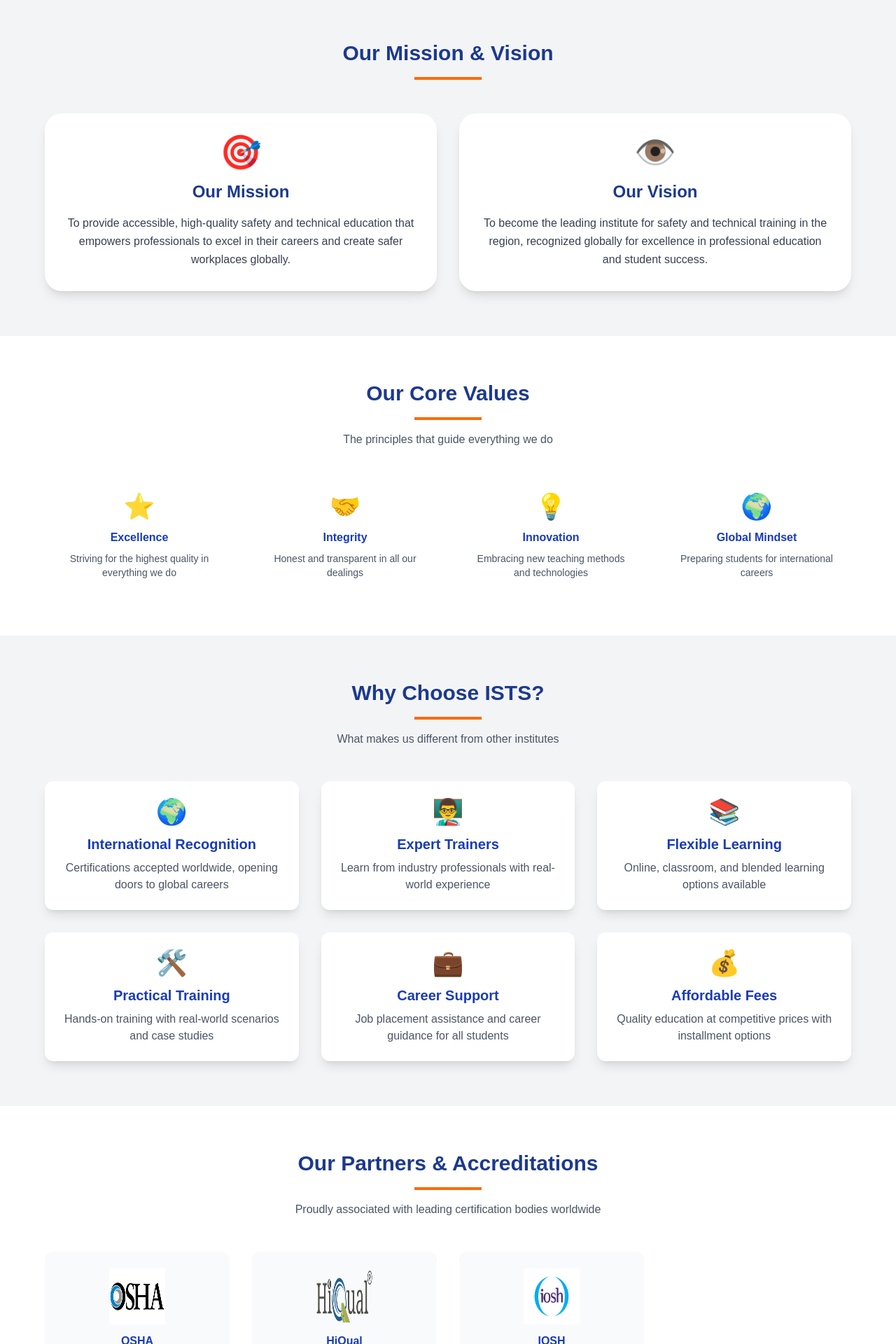
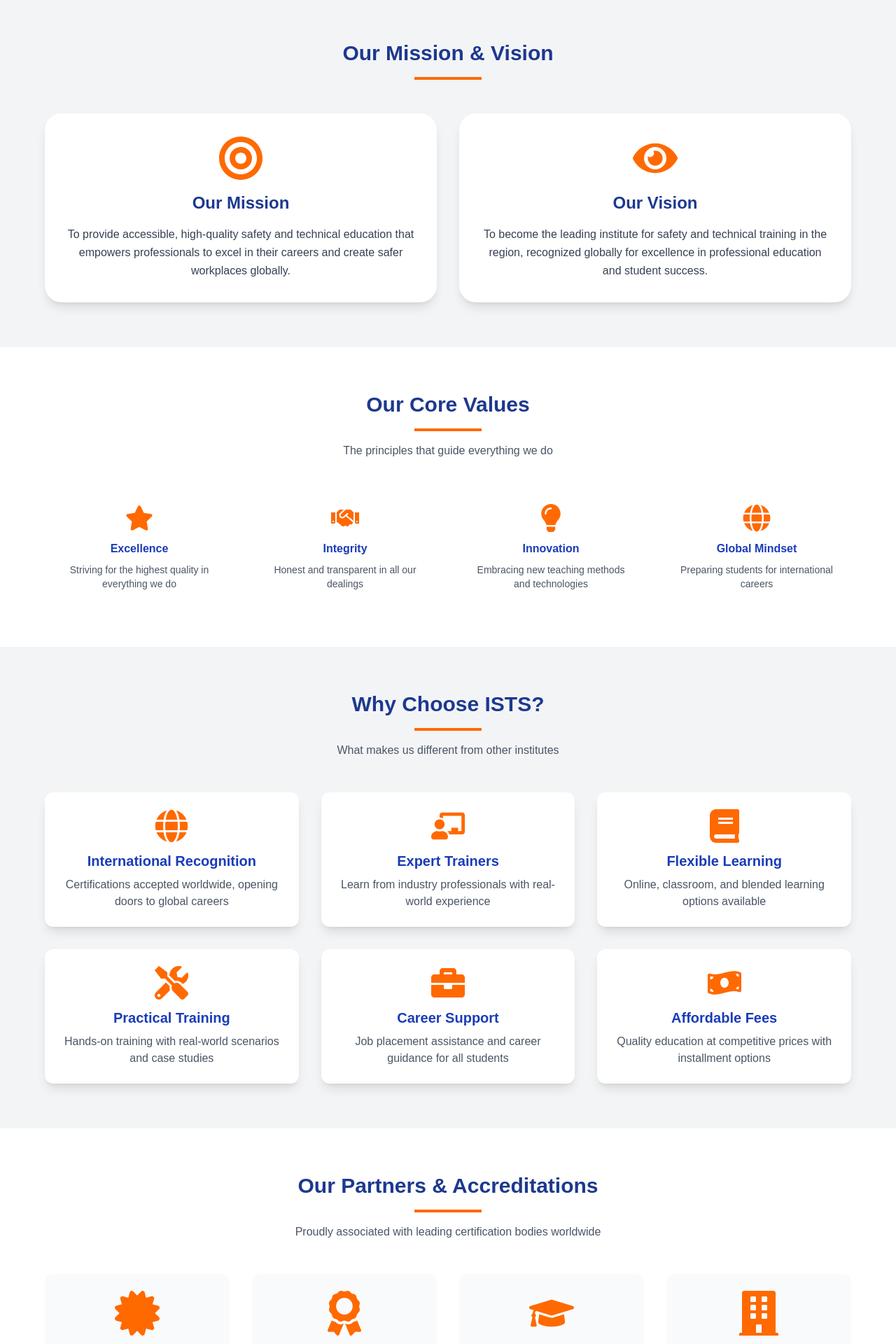
Before and after one commit to nehalrauf199-sudo/ists-website, a Next.js app: page /about in a window 1280 px wide. Shown: the part 880-2800 px from the top of the page at 70% size. Built offline with nearby package versions, Linux system fonts and the light colour scheme; no server answers.

Commit message:
Updated about page with React Icons instead of emojis

```diff
--- a/app/about/page.js
+++ b/app/about/page.js
@@ -1,3 +1,26 @@
+import {
+    FaTrophy,
+    FaBullseye,
+    FaEye,
+    FaStar,
+    FaHandshake,
+    FaLightbulb,
+    FaGlobe,
+    FaUsers,
+    FaBook,
+    FaChalkboardTeacher,
+    FaTools,
+    FaBriefcase,
+    FaMoneyBillWave,
+    FaGraduationCap,
+    FaCertificate,
+    FaAward,
+    FaBuilding,
+    FaClock,
+    FaPhone,
+    FaEnvelope
+} from 'react-icons/fa';
+
 export default function About() {
     return (
         <div className="min-h-screen bg-gray-50">
@@ -37,7 +60,9 @@
                             </p>
                         </div>
                         <div className="bg-gradient-to-br from-blue-100 to-orange-100 rounded-2xl p-8 text-center">
-                            <div className="text-6xl mb-4">🏆</div>
+                            <div className="flex justify-center mb-4">
+                                <FaTrophy className="w-20 h-20 text-orange-500" />
+                            </div>
                             <h3 className="text-2xl font-bold text-blue-900 mb-2">10+ Years of Excellence</h3>
                             <p className="text-gray-700">Trusted by thousands of professionals worldwide</p>
                         </div>
@@ -55,7 +80,9 @@
                     <div className="grid md:grid-cols-2 gap-8">
                         {/* Mission Card */}
                         <div className="bg-white rounded-2xl shadow-lg p-8 text-center hover:shadow-2xl transition duration-300">
-                            <div className="text-5xl mb-4">🎯</div>
+                            <div className="flex justify-center mb-4">
+                                <FaBullseye className="w-16 h-16 text-orange-500" />
+                            </div>
                             <h3 className="text-2xl font-bold text-blue-900 mb-4">Our Mission</h3>
                             <p className="text-gray-700 leading-relaxed">
                                 To provide accessible, high-quality safety and technical education that empowers
@@ -64,7 +91,9 @@
                         </div>
                         {/* Vision Card */}
                         <div className="bg-white rounded-2xl shadow-lg p-8 text-center hover:shadow-2xl transition duration-300">
-                            <div className="text-5xl mb-4">👁️</div>
+                            <div className="flex justify-center mb-4">
+                                <FaEye className="w-16 h-16 text-orange-500" />
+                            </div>
                             <h3 className="text-2xl font-bold text-blue-900 mb-4">Our Vision</h3>
                             <p className="text-gray-700 leading-relaxed">
                                 To become the leading institute for safety and technical training in the region,
@@ -85,22 +114,30 @@
                     </div>
                     <div className="grid grid-cols-2 md:grid-cols-4 gap-6">
                         <div className="text-center p-4">
-                            <div className="text-4xl mb-3">⭐</div>
+                            <div className="flex justify-center mb-3">
+                                <FaStar className="w-10 h-10 text-orange-500" />
+                            </div>
                             <h4 className="font-bold text-blue-800 mb-2">Excellence</h4>
                             <p className="text-gray-600 text-sm">Striving for the highest quality in everything we do</p>
                         </div>
                         <div className="text-center p-4">
-                            <div className="text-4xl mb-3">🤝</div>
+                            <div className="flex justify-center mb-3">
+                                <FaHandshake className="w-10 h-10 text-orange-500" />
+                            </div>
                             <h4 className="font-bold text-blue-800 mb-2">Integrity</h4>
                             <p className="text-gray-600 text-sm">Honest and transparent in all our dealings</p>
                         </div>
                         <div className="text-center p-4">
-                            <div className="text-4xl mb-3">💡</div>
+                            <div className="flex justify-center mb-3">
+                                <FaLightbulb className="w-10 h-10 text-orange-500" />
+                            </div>
                             <h4 className="font-bold text-blue-800 mb-2">Innovation</h4>
                             <p className="text-gray-600 text-sm">Embracing new teaching methods and technologies</p>
                         </div>
                         <div className="text-center p-4">
-                            <div className="text-4xl mb-3">🌍</div>
+                            <div className="flex justify-center mb-3">
+                                <FaGlobe className="w-10 h-10 text-orange-500" />
+                            </div>
                             <h4 className="font-bold text-blue-800 mb-2">Global Mindset</h4>
                             <p className="text-gray-600 text-sm">Preparing students for international careers</p>
                         </div>
@@ -118,32 +155,44 @@
                     </div>
                     <div className="grid md:grid-cols-3 gap-8">
                         <div className="bg-white rounded-xl shadow-lg p-6 text-center hover:shadow-2xl transition duration-300">
-                            <div className="text-4xl mb-3">🌍</div>
+                            <div className="flex justify-center mb-3">
+                                <FaGlobe className="w-12 h-12 text-orange-500" />
+                            </div>
                             <h3 className="text-xl font-bold text-blue-800 mb-2">International Recognition</h3>
                             <p className="text-gray-600">Certifications accepted worldwide, opening doors to global careers</p>
                         </div>
                         <div className="bg-white rounded-xl shadow-lg p-6 text-center hover:shadow-2xl transition duration-300">
-                            <div className="text-4xl mb-3">👨‍🏫</div>
+                            <div className="flex justify-center mb-3">
+                                <FaChalkboardTeacher className="w-12 h-12 text-orange-500" />
+                            </div>
                             <h3 className="text-xl font-bold text-blue-800 mb-2">Expert Trainers</h3>
                             <p className="text-gray-600">Learn from industry professionals with real-world experience</p>
                         </div>
                         <div className="bg-white rounded-xl shadow-lg p-6 text-center hover:shadow-2xl transition duration-300">
-                            <div className="text-4xl mb-3">📚</div>
+                            <div className="flex justify-center mb-3">
+                                <FaBook className="w-12 h-12 text-orange-500" />
+                            </div>
                             <h3 className="text-xl font-bold text-blue-800 mb-2">Flexible Learning</h3>
                             <p className="text-gray-600">Online, classroom, and blended learning options available</p>
                         </div>
                         <div className="bg-white rounded-xl shadow-lg p-6 text-center hover:shadow-2xl transition duration-300">
-                            <div className="text-4xl mb-3">🛠️</div>
+                            <div className="flex justify-center mb-3">
+                                <FaTools className="w-12 h-12 text-orange-500" />
+                            </div>
                             <h3 className="text-xl font-bold text-blue-800 mb-2">Practical Training</h3>
                             <p className="text-gray-600">Hands-on training with real-world scenarios and case studies</p>
                         </div>
                         <div className="bg-white rounded-xl shadow-lg p-6 text-center hover:shadow-2xl transition duration-300">
-                            <div className="text-4xl mb-3">💼</div>
+                            <div className="flex justify-center mb-3">
+                                <FaBriefcase className="w-12 h-12 text-orange-500" />
+                            </div>
                             <h3 className="text-xl font-bold text-blue-800 mb-2">Career Support</h3>
                             <p className="text-gray-600">Job placement assistance and career guidance for all students</p>
                         </div>
                         <div className="bg-white rounded-xl shadow-lg p-6 text-center hover:shadow-2xl transition duration-300">
-                            <div className="text-4xl mb-3">💰</div>
+                            <div className="flex justify-center mb-3">
+                                <FaMoneyBillWave className="w-12 h-12 text-orange-500" />
+                            </div>
                             <h3 className="text-xl font-bold text-blue-800 mb-2">Affordable Fees</h3>
                             <p className="text-gray-600">Quality education at competitive prices with installment options</p>
                         </div>
@@ -161,20 +210,32 @@
                     </div>
                     <div className="grid grid-cols-2 md:grid-cols-4 gap-8 items-center">
                         <div className="bg-gray-50 rounded-xl p-6 text-center hover:shadow-lg transition duration-300">
-                            <img src="/osha.jpg" alt="OSHA" className="w-20 h-20 mx-auto mb-3" />
+                            <div className="flex justify-center mb-3">
+                                <FaCertificate className="w-16 h-16 text-orange-500" />
+                            </div>
                             <p className="font-semibold text-blue-800">OSHA</p>
                             <p className="text-xs text-gray-500">Official Partner</p>
                         </div>
-
                         <div className="bg-gray-50 rounded-xl p-6 text-center hover:shadow-lg transition duration-300">
-                            <img src="/hiqual.png" alt="HiQual" className="w-20 h-20 mx-auto mb-3" />
+                            <div className="flex justify-center mb-3">
+                                <FaAward className="w-16 h-16 text-orange-500" />
+                            </div>
                             <p className="font-semibold text-blue-800">HiQual</p>
                             <p className="text-xs text-gray-500">Authorized Partner</p>
                         </div>
                         <div className="bg-gray-50 rounded-xl p-6 text-center hover:shadow-lg transition duration-300">
-                            <img src="/iosh.png" alt="IOSH" className="w-20 h-20 mx-auto mb-3" />
+                            <div className="flex justify-center mb-3">
+                                <FaGraduationCap className="w-16 h-16 text-orange-500" />
+                            </div>
                             <p className="font-semibold text-blue-800">IOSH</p>
                             <p className="text-xs text-gray-500">Accredited Provider</p>
+                        </div>
+                        <div className="bg-gray-50 rounded-xl p-6 text-center hover:shadow-lg transition duration-300">
+                            <div className="flex justify-center mb-3">
+                                <FaBuilding className="w-16 h-16 text-orange-500" />
+                            </div>
+                            <p className="font-semibold text-blue-800">OTHM</p>
+                            <p className="text-xs text-gray-500">Approved Centre</p>
                         </div>
                     </div>
                 </div>
@@ -185,19 +246,27 @@
                 <div className="max-w-6xl mx-auto">
                     <div className="grid grid-cols-2 md:grid-cols-4 gap-8 text-center">
                         <div>
-                            <div className="text-4xl md:text-5xl font-bold mb-2">5,000+</div>
+                            <div className="text-4xl md:text-5xl font-bold mb-2 flex justify-center items-center gap-2">
+                                <FaUsers className="w-10 h-10" /> 5,000+
+                            </div>
                             <p className="text-blue-200">Students Trained</p>
                         </div>
                         <div>
-                            <div className="text-4xl md:text-5xl font-bold mb-2">50+</div>
+                            <div className="text-4xl md:text-5xl font-bold mb-2 flex justify-center items-center gap-2">
+                                <FaBook className="w-10 h-10" /> 50+
+                            </div>
                             <p className="text-blue-200">Certified Courses</p>
                         </div>
                         <div>
-                            <div className="text-4xl md:text-5xl font-bold mb-2">10+</div>
+                            <div className="text-4xl md:text-5xl font-bold mb-2 flex justify-center items-center gap-2">
+                                <FaChalkboardTeacher className="w-10 h-10" /> 10+
+                            </div>
                             <p className="text-blue-200">Expert Trainers</p>
                         </div>
                         <div>
-                            <div className="text-4xl md:text-5xl font-bold mb-2">100%</div>
+                            <div className="text-4xl md:text-5xl font-bold mb-2 flex justify-center items-center gap-2">
+                                <FaBriefcase className="w-10 h-10" /> 100%
+                            </div>
                             <p className="text-blue-200">Placement Assistance</p>
                         </div>
                     </div>
```
